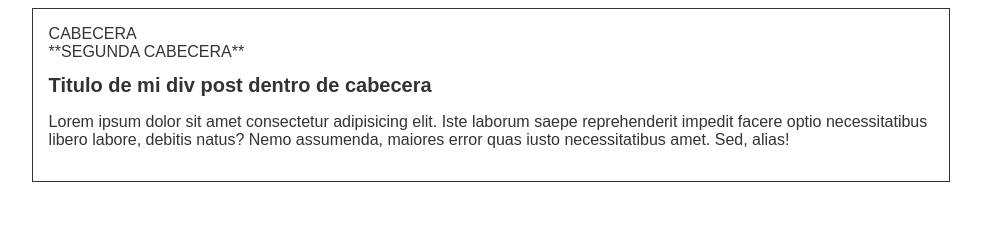
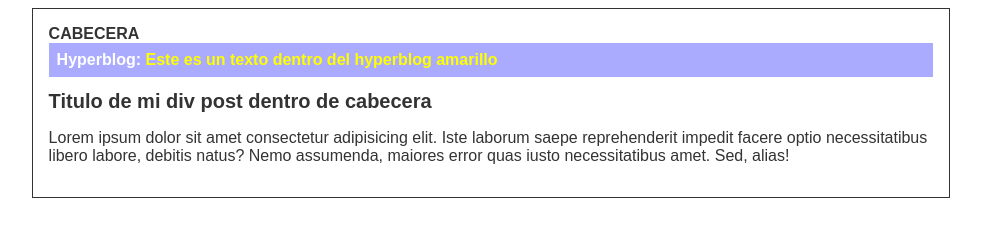
Before and after one commit to satodamian/Curso-de-GiT, a plain HTML site: page proyecto/index.html in a window 1280 px wide. Shown: the whole page, without its empty margins (149-1130 px from the left). Drawn offline with Linux system fonts and the light colour scheme.

Commit message:
Agregamos nuevos estilos a la segunda cabecera

```diff
--- a/proyecto/css/estilos.css
+++ b/proyecto/css/estilos.css
@@ -13,3 +13,11 @@ body{
 #container h1{
    font-size: 20px;
 }
+#segunda_cabecera{
+    background: #AAF;
+    color: white;
+    font-weight: bold;
+    margin: 0;
+    padding: 0.5em;
+
+}
--- a/proyecto/index.html
+++ b/proyecto/index.html
@@ -9,11 +9,11 @@
 <link rel="stylesheet" href="./css/estilos.css">
 <body>
     <div id="container">
-        <div id="cabecera">
+        <div id="cabecera" style="font-weight: bold;">
             CABECERA
         </div>
         <div id="segunda_cabecera">
-            **SEGUNDA CABECERA**
+            Hyperblog: <span style="color: yellow">Este es un texto dentro del hyperblog amarillo</span>
         </div>
        <div id="post">
            <h1>Titulo de mi div post dentro de cabecera</h1>
```
